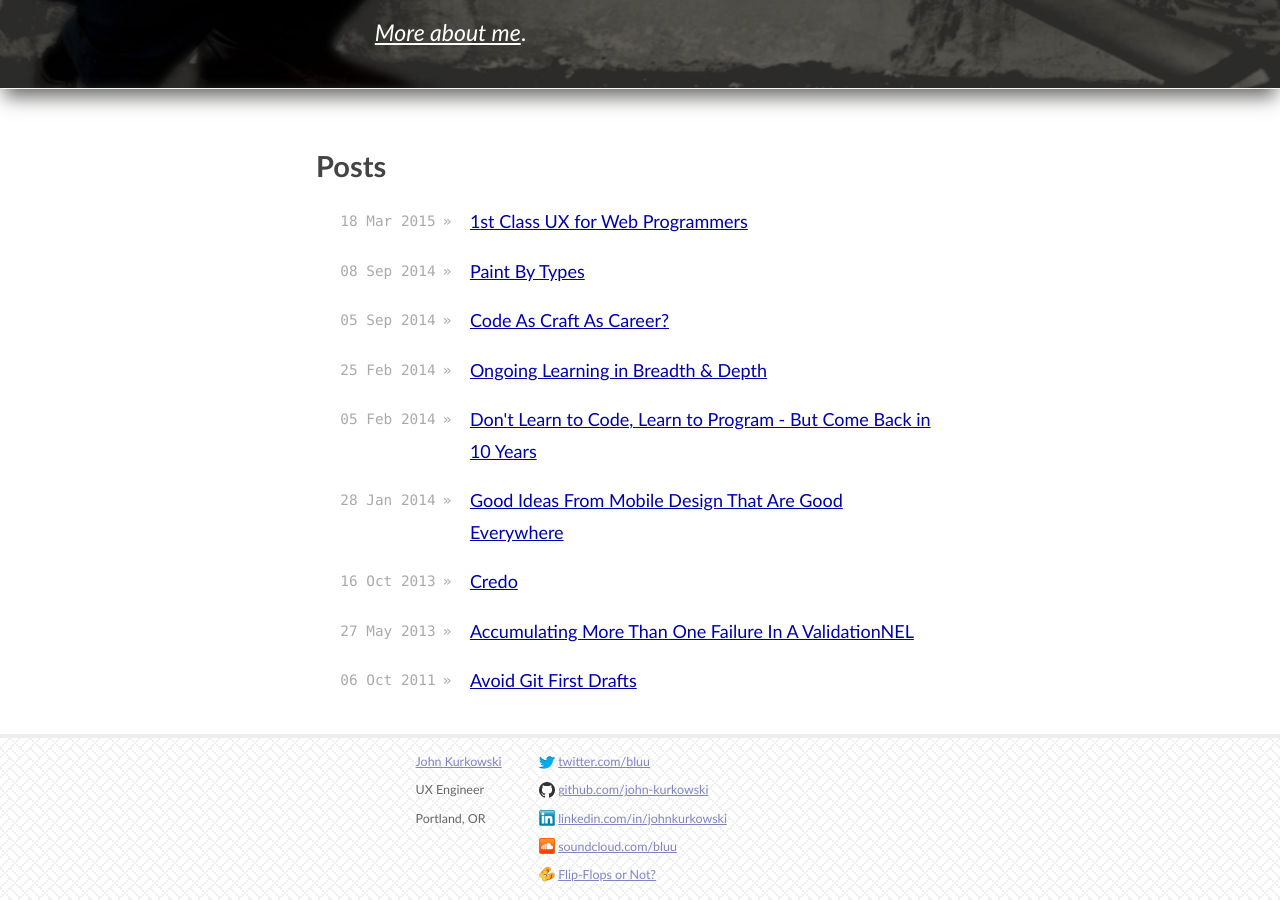
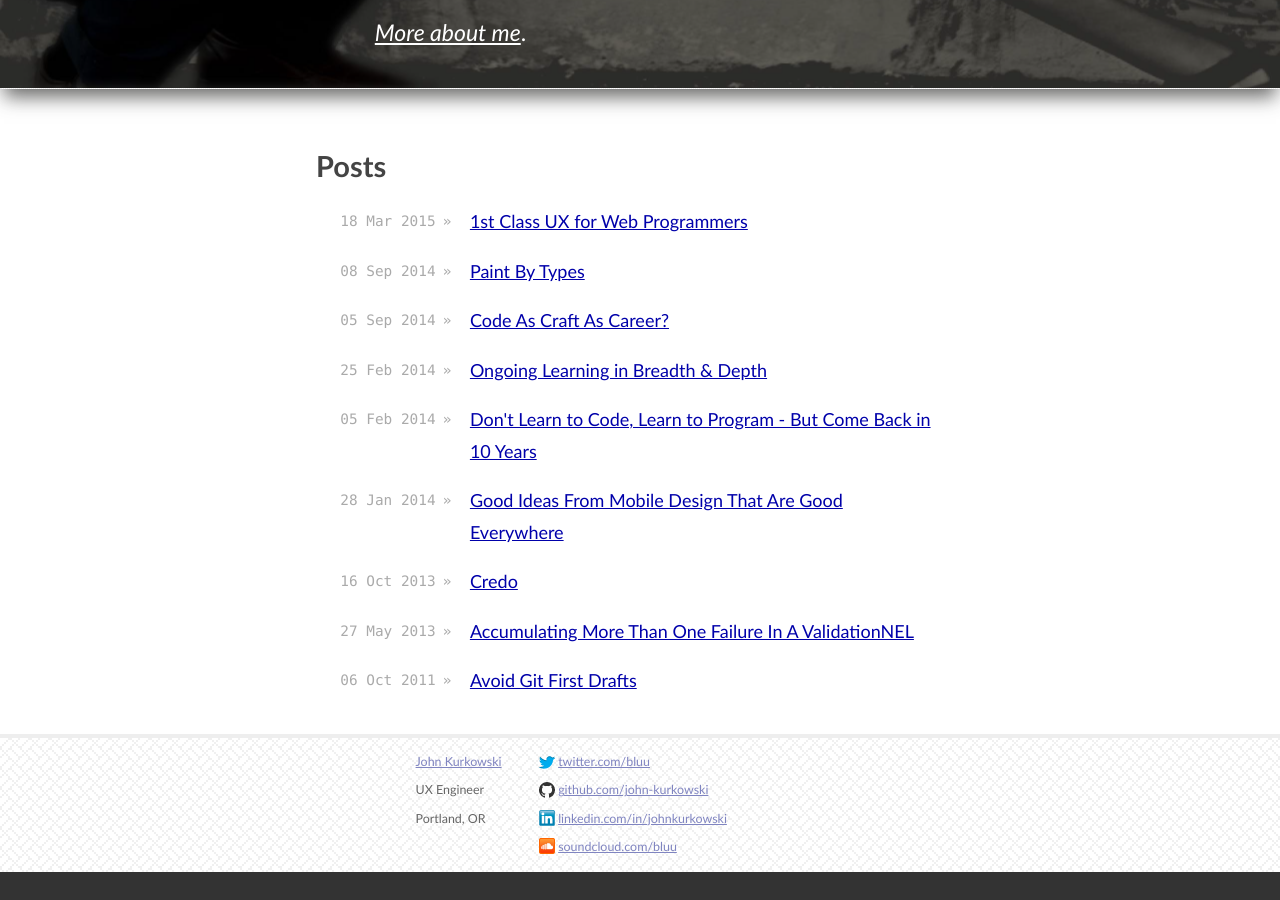
Before and after one commit to john-kurkowski/john-kurkowski.github.io, a Jekyll site: the page built from index.html, in a window 1280 px wide and 900 px high, scrolled down 765 px. Built offline with Jekyll 4.4.1, drawn with Linux system fonts in a browser that asks for light colours; nearby versions of some CDN libraries; after the commit the page ends 1637 px from its top, so only the background shows below that.

Commit message:
Remove defunct footer link

```diff
--- a/_layouts/base.html
+++ b/_layouts/base.html
@@ -100,10 +100,6 @@
                     <a href="http://soundcloud.com/bluu"><img src="/images/soundcloud.ico" width="16" height="16" /></a>
                     <a href="http://soundcloud.com/bluu">soundcloud.com/bluu</a>
                   </li>
-                  <li class="line">
-                    <a href="http://flipflopsornot.com"><img src="/images/flipflopsornot.ico" width="16" height="16" /></a>
-                    <a href="http://flipflopsornot.com">Flip-Flops or Not?</a>
-                  </li>
                   <li class="line" style="display: none;">
                     <a href="https://plus.google.com/+JohnKurkowski?rel=author">Google</a>
                   </li>
```
